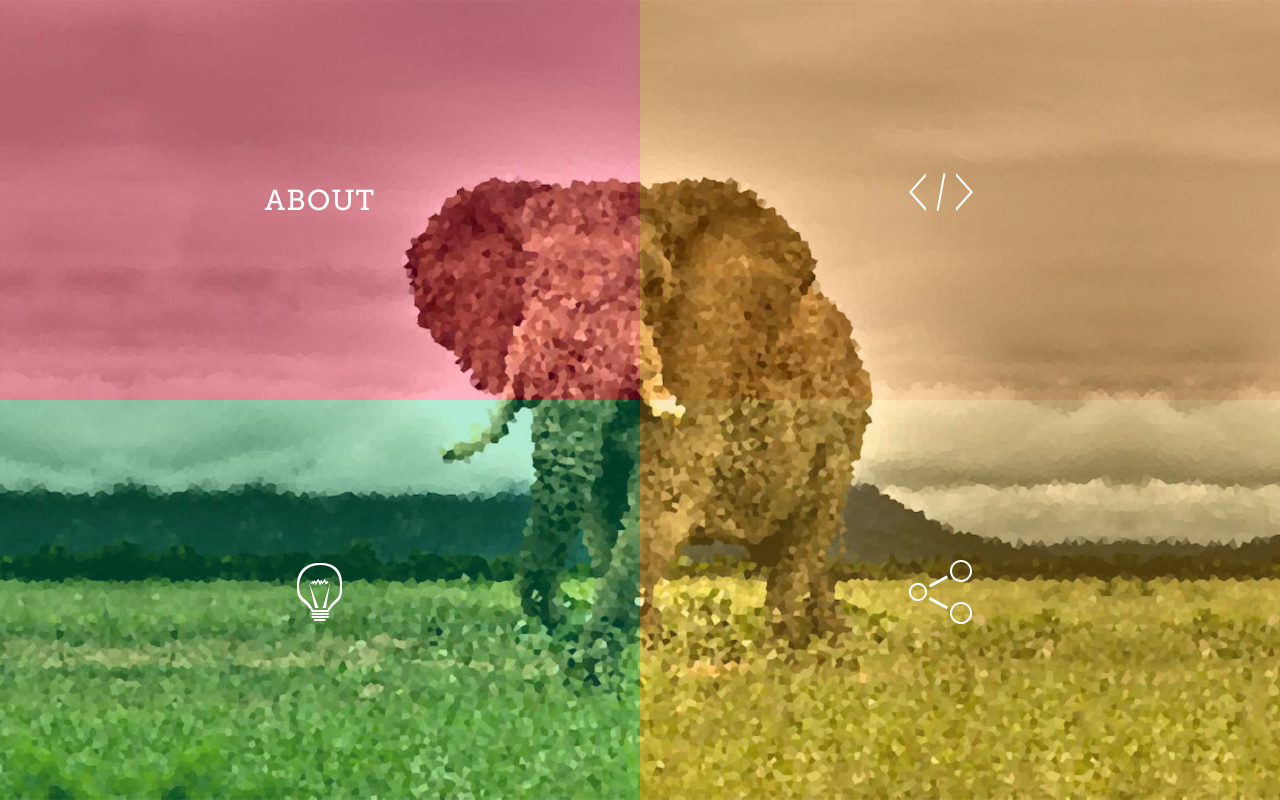
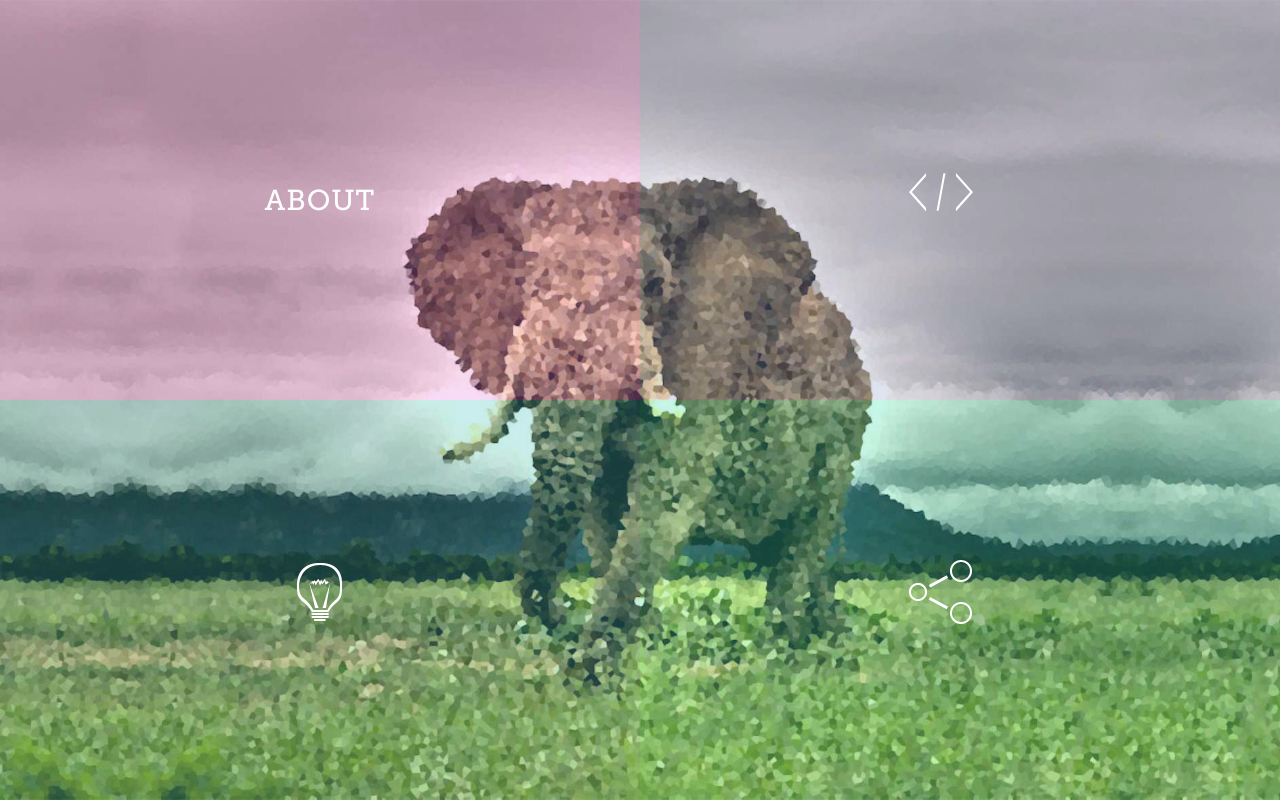
Before and after one commit to brycedorn/brycedorn.github.io, a PHP site: page / in a window 1280 px wide. Run offline with PHP 8.4, Linux system fonts and the light colour scheme; some libraries are stand-ins or nearby versions.

Commit message:
updates colors

```diff
--- a/src/js/colorz.js
+++ b/src/js/colorz.js
@@ -1,5 +1,5 @@
 $(document).ready(function(){
-    var temp = "rgba(136,193,0,0.3)";
+    var temp = "rgba(148,212,196,0.3)";
     var old = 0;
     var x = 0;
     var names =
--- a/src/styles.css
+++ b/src/styles.css
@@ -72,22 +72,22 @@ a:hover {
 .bl-main > section:first-child {
   top: 0;
   left: 0;
-  background: rgba(255,0,60,0.3);
+  background: rgba(230,135,226,0.3);
 }
 .bl-main > section:nth-child(2) {
   top: 0;
   left: 50%;
-  background: rgba(255,138,0,0.3);
+  background: rgba(153,167,211,0.3);
 }
 .bl-main > section:nth-child(3) {
   top: 50%;
   left: 0;
-  background: rgba(0,193,118,0.3);
+  background: rgba(77,198,195,0.3);
 }
 .bl-main > section:nth-child(4) {
   top: 50%;
   left: 50%;
-  background: rgba(250,190,40,0.3);
+  background: rgba(70,227,188,0.3);
 }
 
 .bl-box {
```
